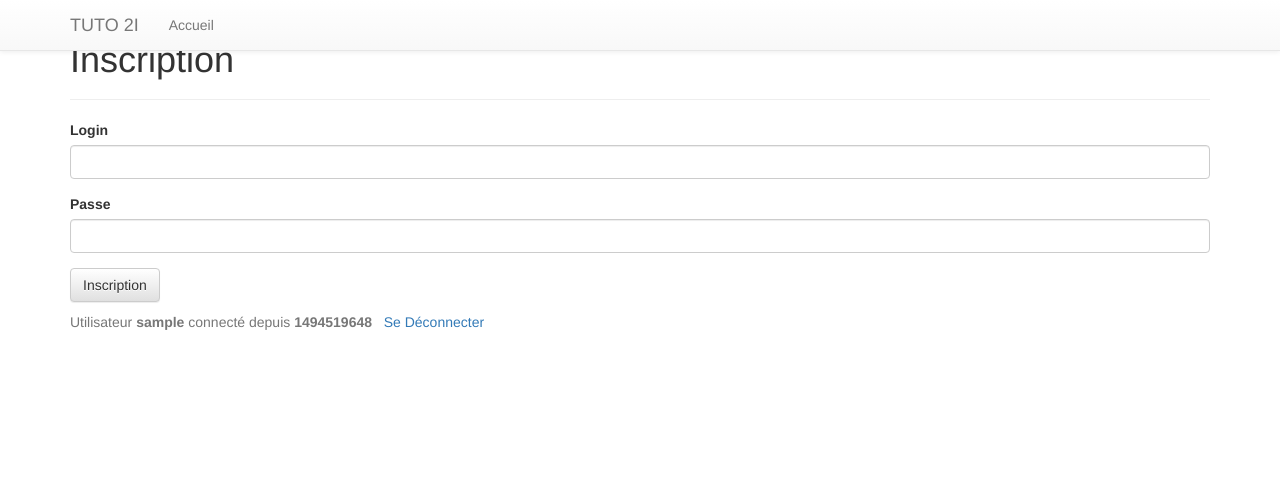
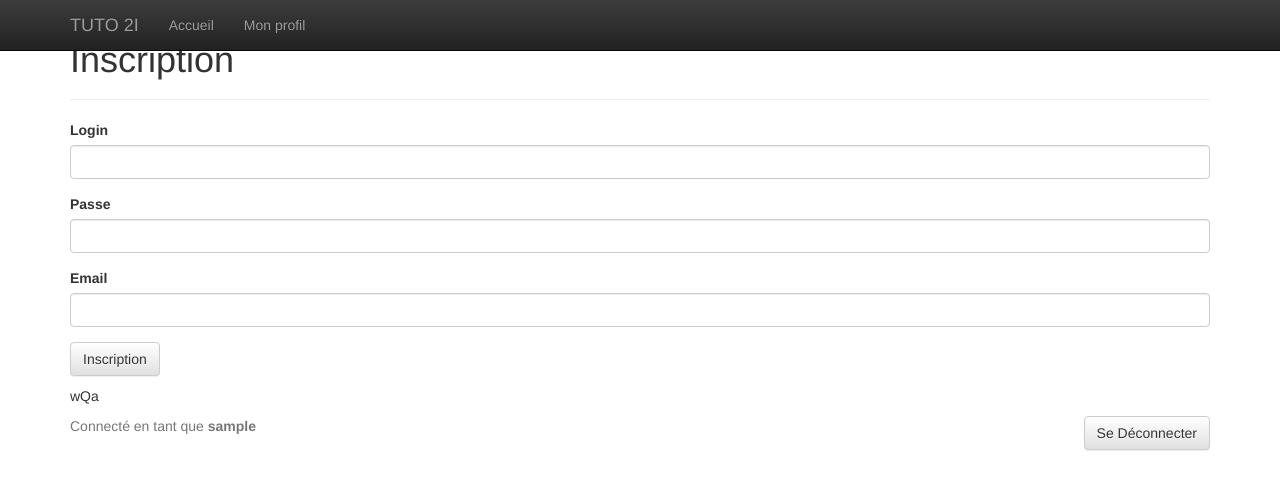
Before and after one commit to lvndry/Info2i, a PHP site: page /index.php?view=inscription in a window 1280 px wide. Shown: the top 490 px of the page. Run offline with PHP 8.4, Linux system fonts and the light colour scheme; the visitor is signed in with stand-in values (Sample User, id 1).

Commit message:
Mise en commun du travail

```diff
--- a/libs/modele.php
+++ b/libs/modele.php
@@ -67,7 +67,7 @@ function autoriserUtilisateur($idUser)
 function verifUserBdd($login,$passe)
 {
 	// Vérifie l'identité d'un utilisateur
-	// dont les identifiants sont passes en paramètre
+	  // dont les identifiants sont passes en paramètre
 	// renvoie faux si user inconnu
 	// renvoie l'id de l'utilisateur si succès
 
@@ -79,11 +79,29 @@ function verifUserBdd($login,$passe)
 }
 
 
-function creerUser($pseudo,$passe) {
-	$SQL = "INSERT INTO members(Member_pseudo,Member_passwd) VALUES ('$pseudo','$passe')";
+function creerUser($login,$passe,$email) {
+  if($login!="" && $passe!="" && $email!="")
+  {
+	if (!DoublonLogin($login))
+	{
+			if(!doublonEmail($email))
+			{
+
+				$SQL = "INSERT INTO members(Member_pseudo,Member_passwd,Member_email) VALUES ('$login','$passe','$email')";
+
+
 
 	return SQLInsert($SQL);
-	// renvoie l'id de l'utilisateur créé
+			}
+			else{
+				return"email";
+			}
+	}
+	else{
+		return "login";
+	}
+  }
+  // renvoie l'id de l'utilisateur créé
 }
 
 
@@ -106,6 +124,19 @@ function isAdmin($id) {
 	// return $tabR[0]["valide"];
 }
 
+function DoublonLogin($login) {
+//verifie que le login entré n'existe pas déjà dans la base de données
+	$SQL="SELECT Member_pseudo FROM members WHERE Member_pseudo='$login'";
+	return SQLGetChamp($SQL);
+}
+
+function doublonEmail($email)
+{
+	//verifie que l'adresse email entré n'existe pas déjà dans la base de données
+	$SQL="SELECT Member_email FROM members WHERE Member_email='$email'";
+	return SQLGetChamp($SQL);
+}
+
 function last_topics(){
     $SQL  = "SELECT * FROM (SELECT * FROM topic ORDER BY Topic_id DESC LIMIT 5) sub ORDER BY Topic_id ASC";
 
@@ -120,6 +151,4 @@ function last_topics(){
 
 
 
-
-
 ?>
--- a/templates/footer.php
+++ b/templates/footer.php
@@ -24,8 +24,8 @@ include_once("libs/modele.php");
 		// Si l'utilisateur est connecte, on affiche un lien de deconnexion
 		if (valider("connecte","SESSION"))
 		{
-			echo "Utilisateur <b>$_SESSION[pseudo]</b> connecté depuis <b>$_SESSION[heureConnexion]</b> &nbsp; ";
-			echo "<a href=\"controleur.php?action=Logout\">Se Déconnecter</a>";
+			echo "Connecté en tant que <b>$_SESSION[pseudo]</b>";
+			echo "<a href=\"controleur.php?action=Logout\"> <button type=\"button\" class=\"btn btn-default pull-right\"> Se Déconnecter </button> </a>";
 
 			// LE compte est-il valide ?
 		// erreur : fonction isValid inconnue...
--- a/templates/header.php
+++ b/templates/header.php
@@ -47,7 +47,7 @@ echo "<?xml version=\"1.0\" encoding=\"utf-8\" ?>";
 <div id="wrap">
 
   <!-- Fixed navbar -->
-  <div class="navbar navbar-default navbar-fixed-top">
+  <div class="navbar navbar-inverse navbar-fixed-top">
     <div class="container">
       <div class="navbar-header">
         <button type="button" class="navbar-toggle" data-toggle="collapse" data-target=".navbar-collapse">
@@ -61,10 +61,14 @@ echo "<?xml version=\"1.0\" encoding=\"utf-8\" ?>";
 		<?=mkHeadLink("Accueil","accueil",$view)?>
 		<?php
 		// Si l'utilisateur n'est pas connecte, on affiche un lien de connexion
-		if (!valider("connecte","SESSION")) {
-			echo mkHeadLink("Se connecter","login",$view);
-			//echo "<li><a href=\"index.php?view=login\">Se connecter</a></li>";
+
+
+		if (valider("connecte","SESSION")) {
+
+			echo mkHeadLink("Mon profil","profil",$view);
 		}
+
+
 		// else {
 		// 	// s'il est connecté et administrateur...
 		// 	if (isAdmin($_SESSION["idUser"]))
@@ -72,11 +76,30 @@ echo "<?xml version=\"1.0\" encoding=\"utf-8\" ?>";
 		// }
 		?>
         </ul>
+
+       	<ul class="nav navbar-nav navbar-right">
+
+
+
+       	<?php
+
+       	if (!valider("connecte","SESSION")) {
+			echo mkHeadLink("Connexion","login",$view);
+			//echo "<li><a href=\"index.php?view=login\">Se connecter</a></li>";
+		}
+
+		if (!valider("connecte","SESSION")) {
+			echo mkHeadLink("Inscription","inscription",$view);
+		}
+
+       	?>
+
+
+    </ul>
+
       </div><!--/.nav-collapse -->
     </div>
   </div>
 
-
-
   <!-- Begin page content -->
   <div class="container">
--- a/templates/inscription.php
+++ b/templates/inscription.php
@@ -17,14 +17,40 @@ if (basename($_SERVER["PHP_SELF"]) != "index.php")
 
  <form role="form" action="controleur.php">
   <div class="form-group">
-    <label for="email">Login</label>
-    <input type="text" class="form-control" id="email" name="login" >
+    <label for="login">Login</label>
+    <input type="text" class="form-control" id="login" name="login" >
   </div>
   <div class="form-group">
     <label for="pwd">Passe</label>
     <input type="password" class="form-control" id="pwd" name="passe">
   </div>
+  <div class="form-group">
+  <label for="email">Email</label>
+  <input type="email" class="form-control" id="email" name="email">
+  </div>
+
+
   <button type="submit" name="action" value="Inscription" class="btn btn-default">Inscription</button>
 </form>
+</p>wQa
+<p>
+
+<?php
+if ($msg = valider("msg"))
+echo "<div class=\"alert alert-danger\" role=\"alert\">Erreur dans la création de votre compte.<strong> Login déjà utilisé </strong> </div>"
+
+?>
+
+<?php
+if ($msg2 = valider("msg2"))
+echo "<div class=\"alert alert-danger\" role=\"alert\">Erreur dans la création de votre compte.<strong> Email déjà utilisé </strong> </div>"
+?>
+
+<?php
+if ($msg3 = valider("msg3"))
+echo "<div class=\"alert alert-success\" role=\"alert\">Votre compte a bien été crée.</div>"
+
+
+?>
 
 </p>
```
Also changed, not shown: controleur.php (+39 -15 lines), templates/login.php (+7 -3 lines), templates/profil.php (added, +27 -0 lines).
